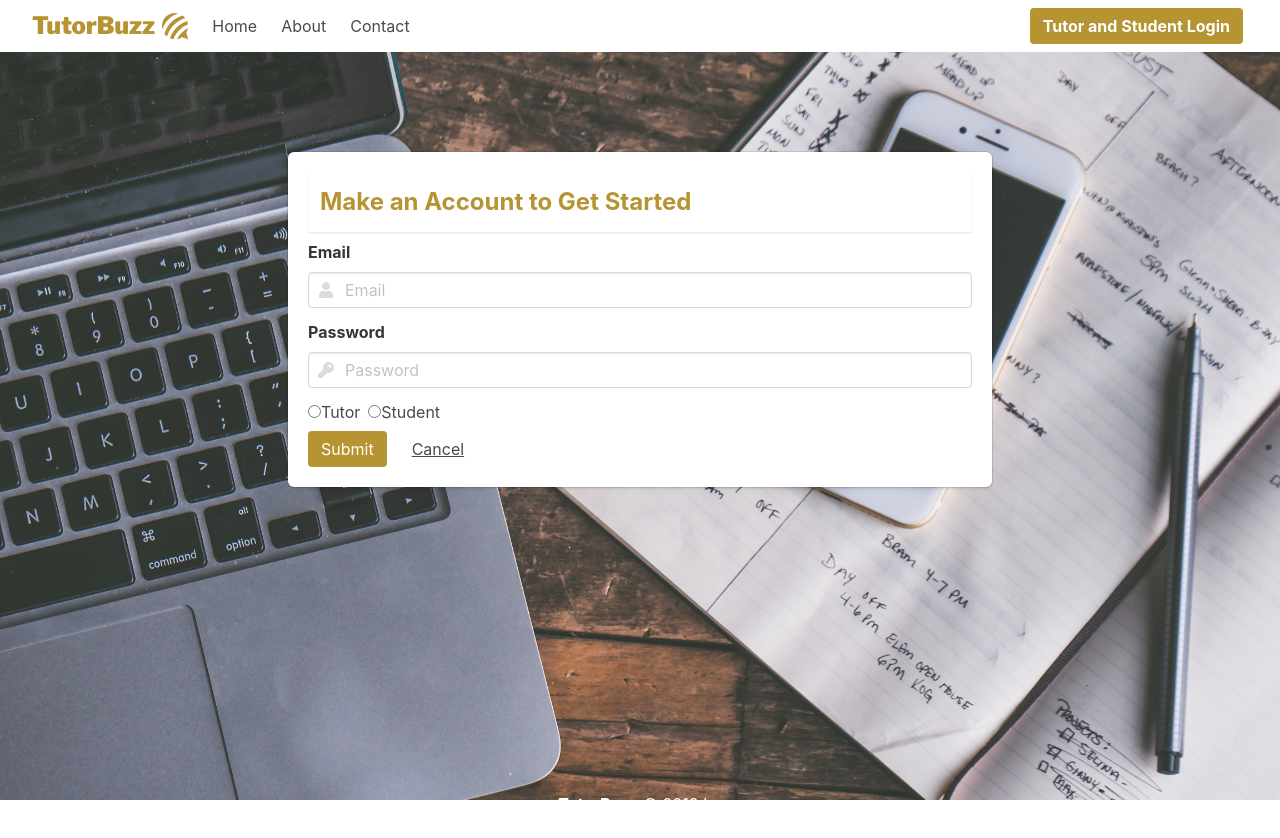
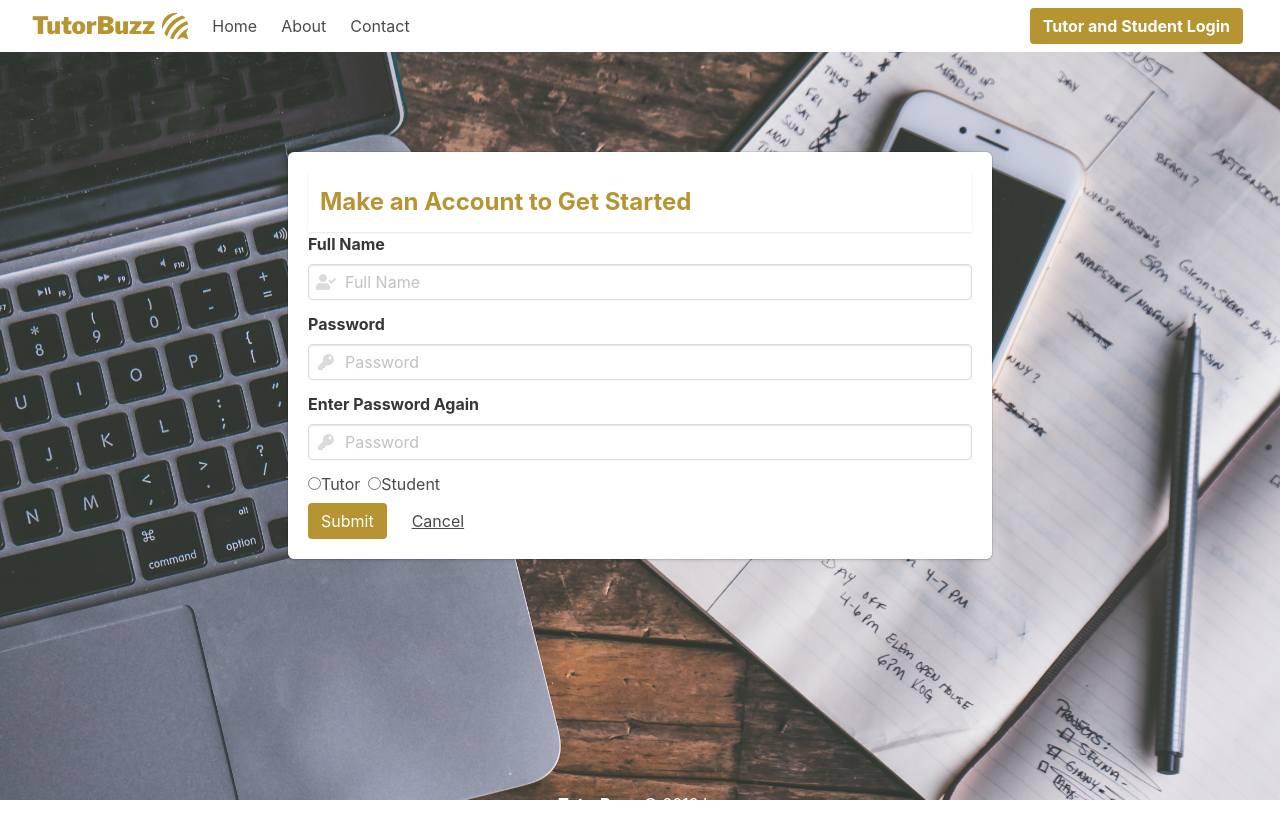
Before and after one commit to macdhollister/TutorBuzz, a React (Create React App) app in the folder client/: page / in a window 1280 px wide. Shown: the top 838 px of the page. Built offline with nearby package versions, Linux system fonts and the light colour scheme.

Commit message:
edited form (#48)

```diff
--- a/client/src/components/SignupAndLogin/Signup/index.js
+++ b/client/src/components/SignupAndLogin/Signup/index.js
@@ -11,13 +11,25 @@ class Signup extends Component {
                 <h1 className="is-size-4 has-text-weight-bold has-text-info card-header-title" id="signupTitle">Make an Account to Get Started</h1>
             </header>
 
-            <form action="/signup" method="POST">
+             <form action="/signup" method="POST">
+               {/* <div className="field">
+                   <label className="label" id="usernameText">Username</label>
+               <div className="control has-icons-left has-icons-right">
+                      <input className="input" name="username" type="text" placeholder="Username" />
+                       <span className="icon is-small is-left">
+                           <i className="fas fa-user"></i>
+                       </span>
+               </div>
+               </div>  */}
+
                 <div className="field">
-                    <label className="label" id="emailText">Email</label>
+
+                    <label className="label">Full Name</label>
                     <div className="control has-icons-left has-icons-right">
-                        <input className="input" name="email" type="text" placeholder="Email" />
+                        <input className="input" name="FullName" type="text" placeholder="Full Name" />
+
                         <span className="icon is-small is-left">
-                            <i className="fas fa-user"></i>
+                            <i className="fas fa-user-check"></i>
                         </span>
                     </div>
                 </div>
@@ -25,27 +37,38 @@ class Signup extends Component {
                 <div className="field">
                     <label className="label">Password</label>
                     <div className="control has-icons-left has-icons-right">
-                        <input className="input" name="password" type="password" placeholder="Password" />
+                        <input className="input" name="Password" type="password" placeholder="Password" />
                         <span className="icon is-small is-left">
                             <i className="fas fa-key"></i>
                         </span>
                     </div>
                 </div>
 
+                <div className="field">
+                    <label className="label"> Enter Password Again</label>
+                    <div className="control has-icons-left has-icons-right">
+                        <input className="input" name="Password2" type="password" placeholder="Password" />
+                        <span className="icon is-small is-left">
+                            <i className="fas fa-key"></i>
+                        </span>
+                    </div>
+                </div>
+
+
                 <div className="control radioButtons">
                     <label className="radio" id="tutorSignup">
-                        <input type="radio" name="answer" />
+                        <input type="radio" name="Tutor" />
                         Tutor
                     </label>
                     <label className="radio" id="studentSignup">
-                        <input type="radio" name="answer" />
+                        <input type="radio" name="Student" />
                         Student
                     </label>
                 </div>
 
                 <div className="field is-grouped">
                     <div className="control">
-                        <button className="button is-link" id="signupSubmit" type="submit">Submit</button>
+                        <button className="button is-link" id="signupSubmit" type="submit" onClick={this.signupForm}>Submit </button>
                     </div>
                     <div className="control">
                         <a href="/"><button type="button" className="button is-text cancelButton">Cancel</button></a>
```
